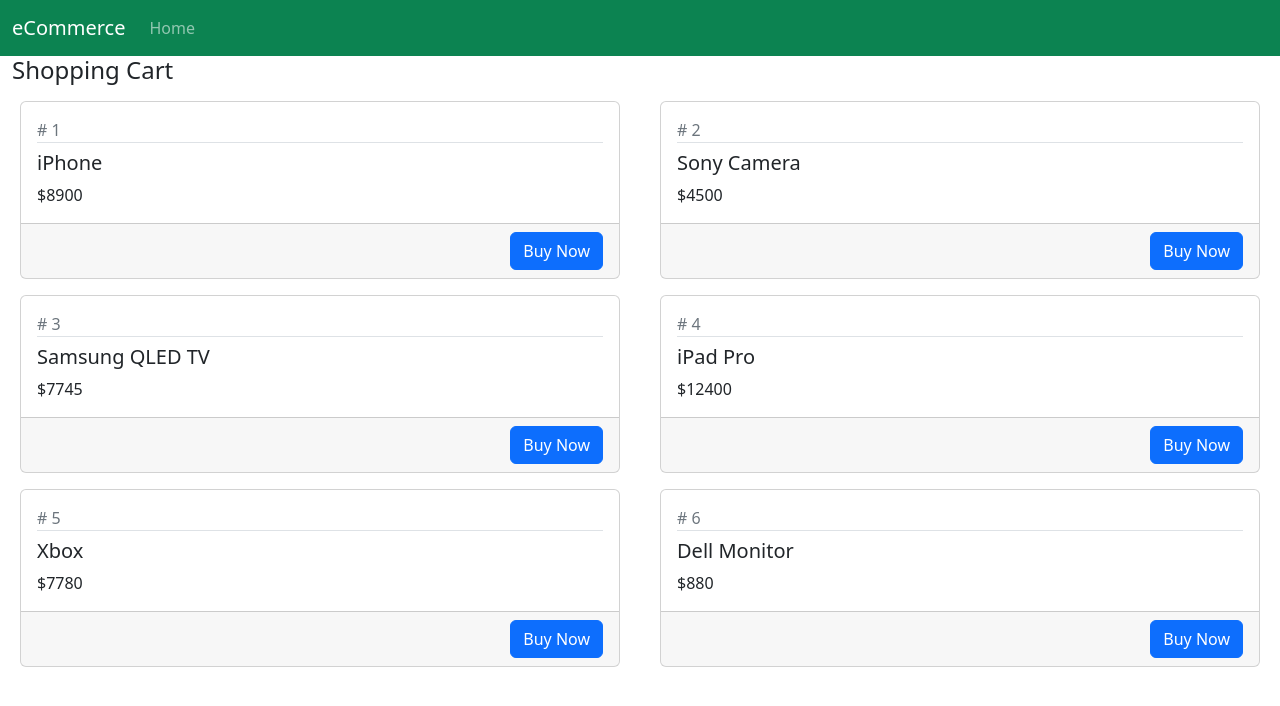
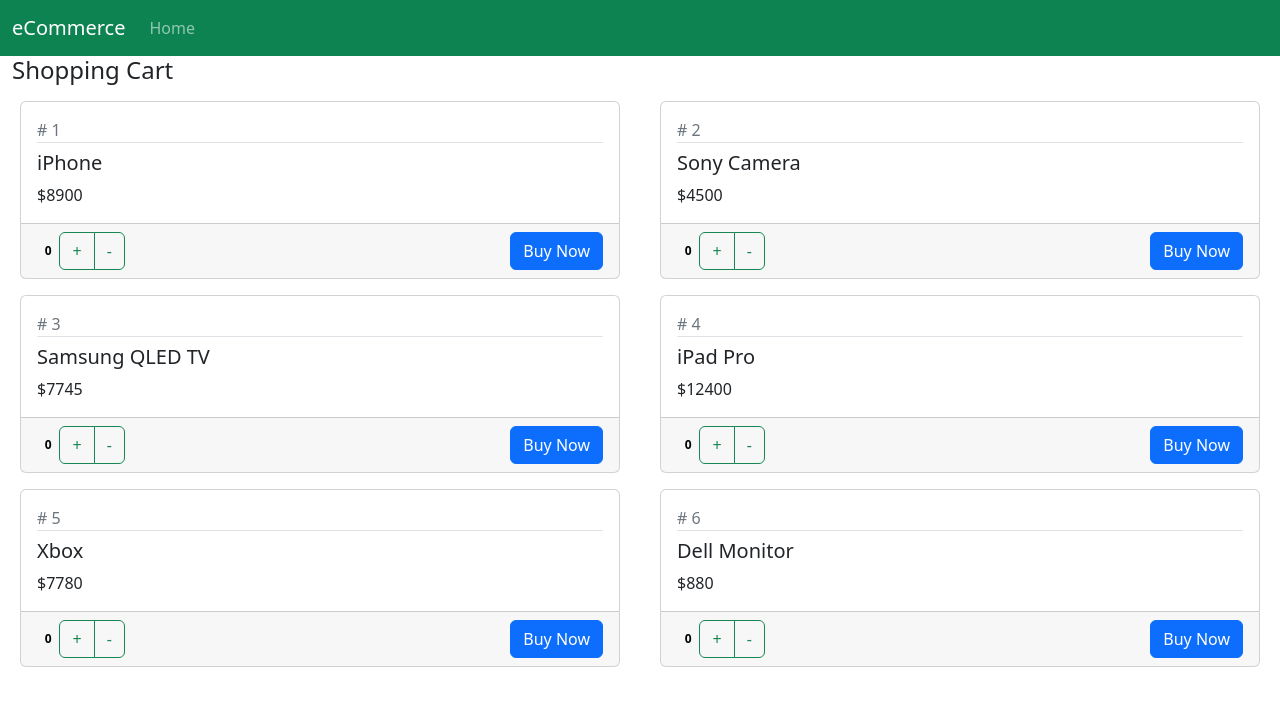
Before and after one commit to yochess2/udemy-ecommerce-class-base, a React (Create React App) app: page / in a window 1280 px wide. Shown: the top 706 px of the page. Built offline with nearby package versions, Linux system fonts and the light colour scheme.

Commit message:
add quantity functionality to shopping cart

```diff
--- a/package.json
+++ b/package.json
@@ -7,6 +7,7 @@
     "@testing-library/react": "^13.4.0",
     "@testing-library/user-event": "^13.5.0",
     "bootstrap": "^5.2.1",
+    "font-awesome": "^4.7.0",
     "jquery": "^3.6.1",
     "popper.js": "^1.16.1",
     "react": "^18.2.0",
--- a/src/Product.js
+++ b/src/Product.js
@@ -6,22 +6,54 @@
 	};
 
 	render() {
-		console.log(this.props);
-
 		return (
 			<div className="col-lg-6">
 				<div className="card m-2">
+
+
 					<div className="card-body">
 						<div className="text-muted"># {this.state.product.id}</div>
 
-						<h5 className="pt-2 border-top">{this.state.product.productName}</h5>
+						<h5 className="pt-2 border-top">
+							{this.state.product.productName}
+						</h5>
 
 						<div>${this.state.product.price}</div>
 					</div>
 					{/* card body ends here */}
-					<div className="card-footer text-end">
-						{this.props.children}
+
+
+					<div className="card-footer">
+
+						{/*replaces float-left in bootstrap5*/}
+						<div className="float-start">
+							{/*style added in because background of text is white by default*/}
+							<span className="badge" style={{color:'black'}}>{this.state.product.quantity}</span>
+							<div className="btn-group">
+								<button
+									className="btn btn-outline-success"
+									onClick={() => {
+										this.props.onIncrement(this.state.product, 10)
+									}}>
+										+
+								</button>
+								<button
+									className="btn btn-outline-success"
+									onClick={() => {
+										this.props.onDecrement(this.state.product, 0)
+									}}>
+										-
+								</button>
+							</div>
+						</div>
+						{/* float-left ends here */}
+
+						<div className ="float-end">
+							{this.props.children}
+						</div>
+
 					</div>
+					{/* card footer ends here */}
 				</div>
 			</div>
 		);
--- a/src/ShoppingCart.js
+++ b/src/ShoppingCart.js
@@ -21,6 +21,7 @@
 				productName: "Samsung QLED TV",
 				price: 7745,
 				quantity: 0,
+				test: [0,1],
 			},
 			{
 				id: 4,
@@ -51,7 +52,12 @@
 				<div className="row">
 					{this.state.products.map((prod) => {
 						return (
-							<Product key={prod.id} product={prod}>
+							<Product
+								key={prod.id}
+								product={prod}
+								onIncrement={this.handleIncrement}
+								onDecrement={this.handleDecrement}
+							>
 								<button className="btn btn-primary">Buy Now</button>
 							</Product>
 						)
@@ -60,4 +66,25 @@
 			</div>
 		)
 	}
+
+	handleIncrement = (product, maxValue) => {
+		// console.log('prod', product)
+		let allProducts = [...this.state.products];
+		let index = allProducts.indexOf(product);
+
+		if (allProducts[index].quantity < maxValue) {
+			allProducts[index].quantity++;
+			this.setState( {products: allProducts} );
+		}
+	};
+
+	handleDecrement = (product, minValue) => {
+		let allProducts = [...this.state.products];
+		let index = allProducts.indexOf(product);
+
+		if (allProducts[index].quantity > minValue) {
+			allProducts[index].quantity--;
+			this.setState( {products: allProducts} );
+		}
+	};
 }
```
Also changed, not shown: 1 other file (tests, documents, lock files or other folders).
